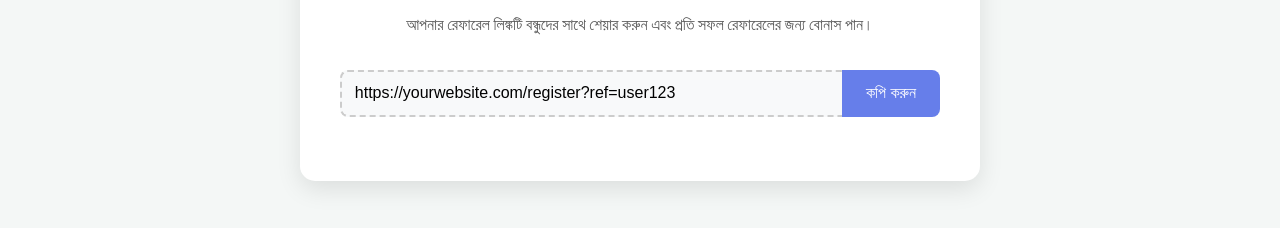
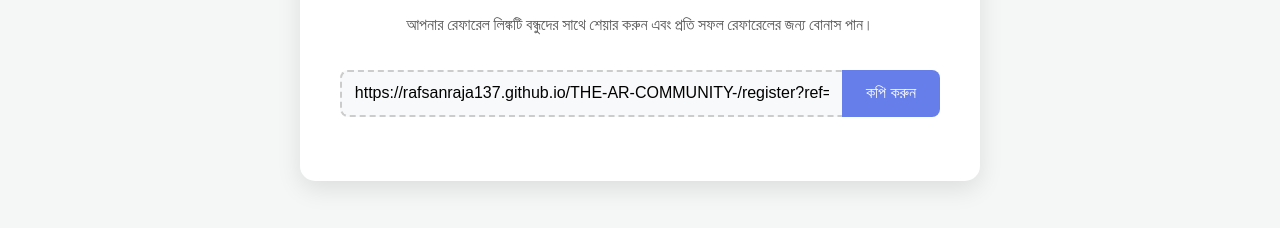
Before and after one commit to rafsanraja137/THE-AR-COMMUNITY-, a plain HTML site: page referral.html in a window 1280 px wide. Shown: the part 296-524 px from the top of the page. Drawn offline with Linux system fonts and the light colour scheme.

Commit message:
Update referral.html

```diff
--- a/referral.html
+++ b/referral.html
@@ -39,7 +39,7 @@
             <h2>বন্ধুদের আমন্ত্রণ জানান</h2>
             <p>আপনার রেফারেল লিঙ্কটি বন্ধুদের সাথে শেয়ার করুন এবং প্রতি সফল রেফারেলের জন্য বোনাস পান।</p>
             <div class="referral-link-box">
-                <input type="text" value="https://yourwebsite.com/register?ref=user123" id="referral-link" readonly>
+                <input type="text" value="https://rafsanraja137.github.io/THE-AR-COMMUNITY-/register?ref=user123" id="referral-link" readonly>
                 <button id="copy-btn">কপি করুন</button>
             </div>
         </div>
```
